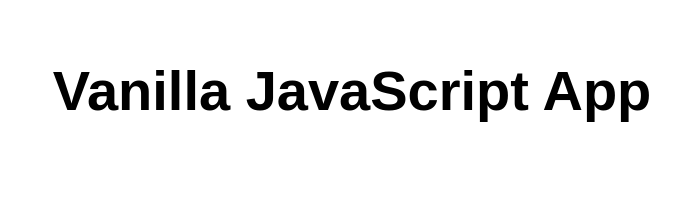
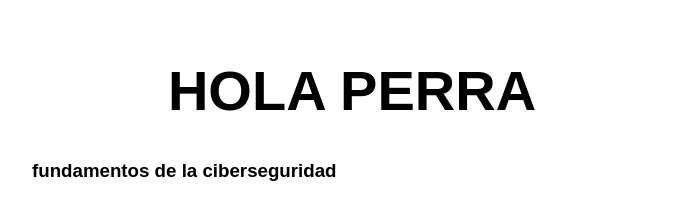
Before and after one commit to carloscarat/mi-primer-app, a website: page src/index.html in a window 1280 px wide. Shown: the whole page, without its empty margins (288-968 px from the left). Drawn offline with Linux system fonts and the light colour scheme.

Commit message:
agregando h3 fundamentos.

```diff
--- a/src/index.html
+++ b/src/index.html
@@ -10,7 +10,8 @@
 
 <body>
   <main>
-    <h1>Vanilla JavaScript App</h1>
+    <h1>HOLA PERRA</h1>
+    <h3>fundamentos de la ciberseguridad</h3>
   </main>
 </body>
 
```
